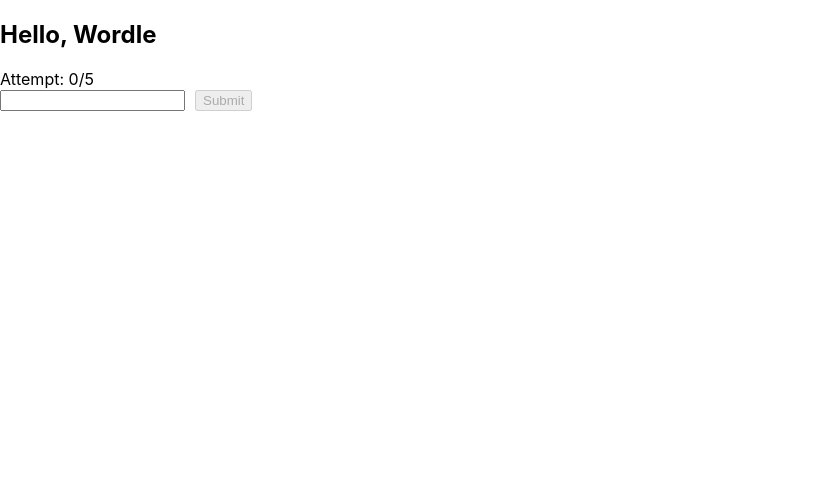
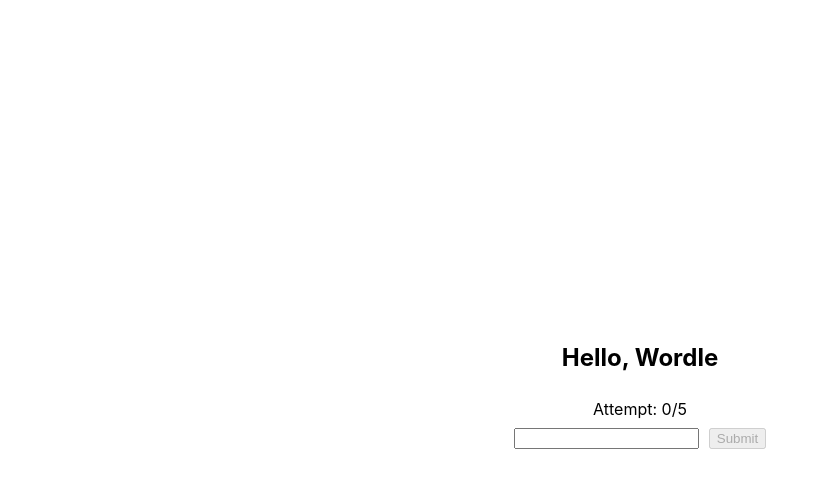
Before and after one commit to ashychiu/wordle, a React (Create React App) app: page / in a window 1280 px wide. Shown: the top 488 px of the page, without its empty margins (0-829 px from the left). Built offline with nearby package versions, Linux system fonts and the light colour scheme.

Commit message:
Add reset button. Update styling

```diff
--- a/src/App.js
+++ b/src/App.js
@@ -2,8 +2,8 @@ import './App.css';
 import React, { useState } from 'react';
 
 export default function App() {
-  const [secret] = useState(() => {
   const words = ['SPEND', 'APPLE', 'CRANE', 'BRICK', 'PLANE'];
+  const [secret, setSecret] = useState(() => {
     return words[Math.floor(Math.random() * words.length)];
   });
   const MAX_LENGTH = 5;
@@ -38,20 +38,41 @@ export default function App() {
     setAttempt((prev) => prev + 1);
     if (input.toUpperCase() === secret.toUpperCase()) {
       alert('Congratulations! You won!');
-      setSubmission([]);
-      setAttempt(0);
+      handleReset();
     }
   };
 
+  const handleReset = () => {
+    setSubmission([]);
+    setAttempt(0);
+    setInput('');
+    setSecret(words[Math.floor(Math.random() * words.length)]);
+  };
   const isDisabled = attempt >= MAX_ATTEMPTS;
 
   return (
-    <div>
+    <div
+      style={{
+        display: 'flex',
+        flexDirection: 'column',
+        alignItems: 'center',
+        justifyContent: 'center',
+        height: '100vh',
+        gap: '8px',
+      }}
+    >
       <h2>Hello, Wordle</h2>
       <div>
         Attempt: {attempt}/{MAX_ATTEMPTS}
       </div>
 
+      {attempt < MAX_ATTEMPTS ? (
+        <form
+          onSubmit={(e) => {
+            e.preventDefault();
+            handleSubmit();
+          }}
+        >
           <input
             type="text"
             maxLength={MAX_LENGTH}
@@ -70,6 +91,18 @@ export default function App() {
           >
             Submit
           </button>
+        </form>
+      ) : (
+        <>
+          {' '}
+          <div>
+            Game Over! The secret word was: <strong>{secret}</strong>
+          </div>
+          <button style={{ cursor: 'pointer' }} onClick={handleReset}>
+            Play Again
+          </button>
+        </>
+      )}
 
       <div style={{ marginTop: '20px' }}>
         {submission.map((guess, i) => (
```
Lines whose indentation alone changed are shown as unchanged.
